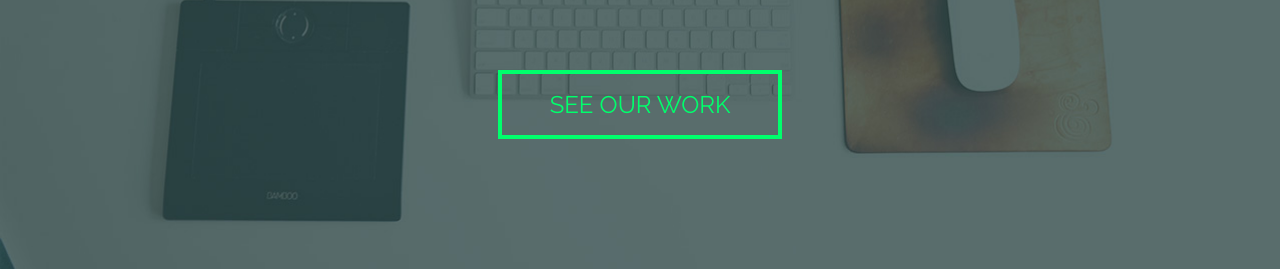
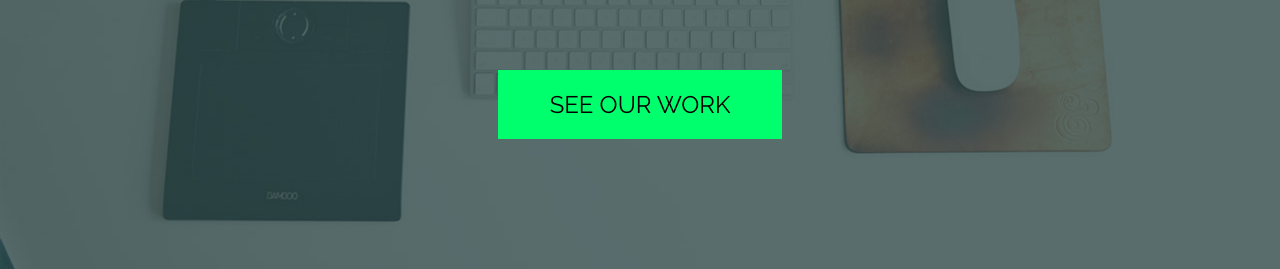
Before and after one commit to kareenajain/creativeInc, a plain HTML site: page index.html in a window 1280 px wide. In both pictures the pointer is over the link "SEE OUR WORK". Shown: the part 531-800 px from the top of the page. Drawn offline with Linux system fonts and the light colour scheme.

Commit message:
Added hover effect on the main button

```diff
--- a/css/style.css
+++ b/css/style.css
@@ -82,4 +82,11 @@
     font-size: 24px;
     padding: 1rem 3rem;
     text-transform: uppercase;
+    transition: 250ms ease-in;
 }
+
+.button:hover {
+    color:black;
+    background-color: #00ff6c;
+
+}
```
